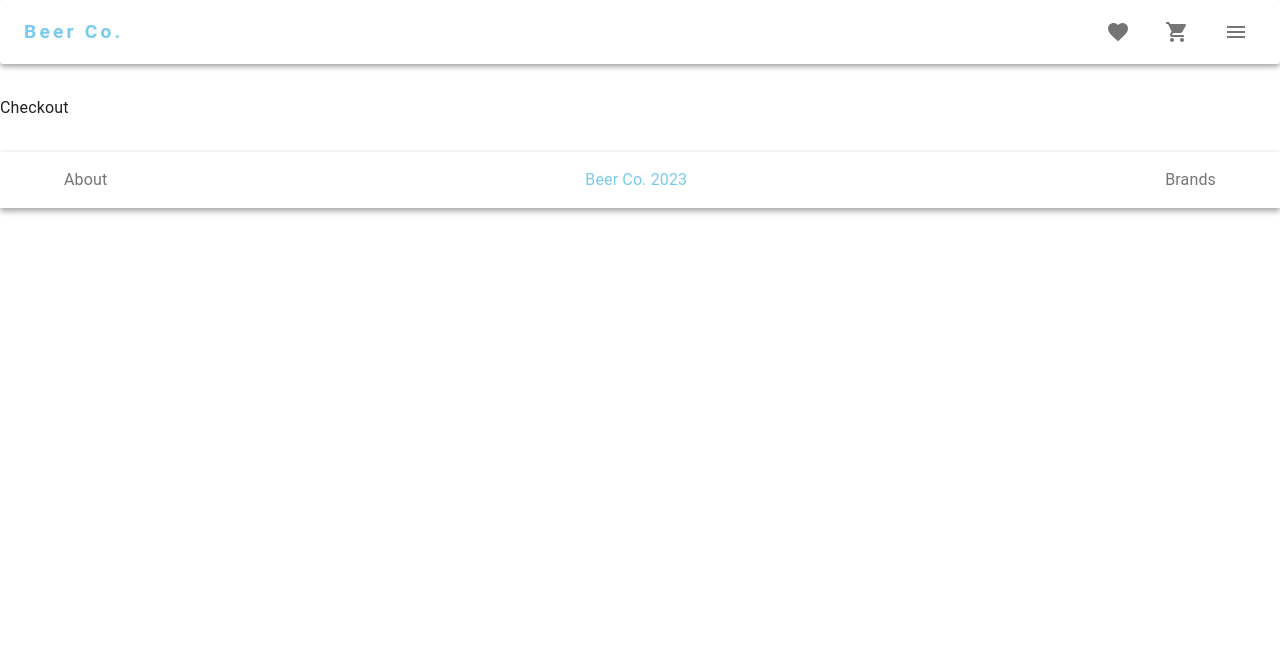
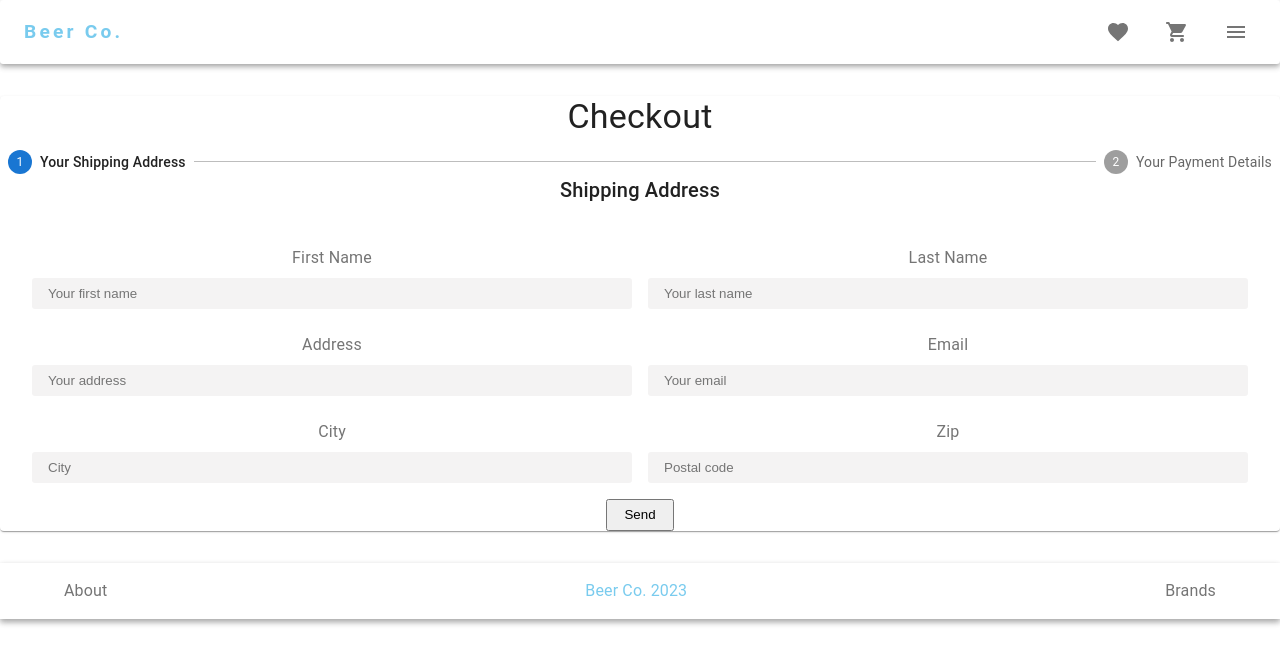
Before and after one commit to delhierroantonio/react-ecommerce, a React (Vite) app: page /checkout in a window 1280 px wide. Shown: the top 664 px of the page. Built offline with nearby package versions, Linux system fonts and the light colour scheme; no server answers.

Commit message:
Create checkout component and start adding the functionality to capture the order data from customer

```diff
--- a/src/App.jsx
+++ b/src/App.jsx
@@ -42,6 +42,7 @@ function App() {
   useEffect(() => {
     fetchProducts();
     fetchCart();
+    console.log(cart);
   }, []);
 
   return (
@@ -50,7 +51,7 @@ function App() {
       <Routes>
         <Route path='/' element={<Products products={products} addToCart={handleAddToCart} />} />
         <Route path='/cart' element={<Cart cart={cart} removeFromCart={handleRemoveFromCart} updateQty={handleUpadateCartQty} emptyCart={handleEmptyCart} />} />
-        <Route path='/checkout' element={<Checkout />} />
+        <Route path='/checkout' element={<Checkout cart={cart} />} />
       </Routes>
       <Footer />
     </BrowserRouter>
--- /dev/null
+++ b/src/components/Checkout/AddressForm/AddressForm.jsx
@@ -0,0 +1,66 @@
+import { useState, useEffect } from "react"
+import { Typography, InputLabel, Select, MenuItem, Button, Grid, CircularProgress } from "@mui/material"
+// import { useForm, FormProvider } from "react-hook-form"
+import { commerce } from "../../../lib/commerce"
+import { Link } from "react-router-dom"
+// css
+import './addressForm.scss'
+
+const AddressForm = () => {
+  const [error, setError] = useState(false);
+
+  // form state
+  const [name, setName] = useState('');
+  const [lastname, setLastname] = useState('');
+  const [address, setAddress] = useState('');
+  const [email, setEmail] = useState('');
+  const [city, setCity] = useState('');
+  const [zip, setZip] = useState('');
+
+  const handleFormSubmit = (e) => {
+    e.preventDefault();
+    if([name, lastname, address, email, city, zip].includes('')) {
+      setError(true);
+      return;
+    }
+    setError(false);
+  }
+
+  return (
+    <>
+      <Typography variant="h6" align="center" gutterBottom>Shipping Address</Typography>
+      {error && <Typography sx={{color: 'white', backgroundColor: '#e17272'}} align="center">Todos los campos son obligatorios</Typography>}
+      <form className="form" onSubmit={handleFormSubmit}>
+        <Grid className="form__container" container justifyContent='center' spacing={2}>
+          <Grid item xs={12} sm={6}>
+            <label htmlFor="name">First Name</label>
+            <input type='text' value={name} id="name" placeholder="Your first name" onChange={(e) => setName(e.target.value)}  />
+          </Grid>
+          <Grid item xs={12} sm={6}>
+            <label htmlFor="lastName">Last Name</label>
+            <input type='text' value={lastname} id="lastName" placeholder="Your last name" onChange={(e) => setLastname(e.target.value)}  />
+          </Grid>
+          <Grid item xs={12} sm={6}>
+            <label htmlFor="address">Address</label>
+            <input type='text' value={address} id="address" placeholder="Your address" onChange={(e) => setAddress(e.target.value)}  />
+          </Grid>
+          <Grid item xs={12} sm={6}>
+            <label htmlFor="email">Email</label>
+            <input type='email' value={email} id="email" placeholder="Your email" onChange={(e) => setEmail(e.target.value)}  />
+          </Grid>
+          <Grid item xs={12} sm={6}>
+            <label htmlFor="city">City</label>
+            <input type='text' value={city} id="city" placeholder="City" onChange={(e) => setCity(e.target.value)}  />
+          </Grid>
+          <Grid item xs={12} sm={6}>
+            <label htmlFor="zip">Zip</label>
+            <input type='text' value={zip} id="zip" placeholder="Postal code" onChange={(e) => setZip(e.target.value)}  />
+          </Grid>
+        </Grid>
+        <button style={{display: 'block', padding: '.4rem 1rem', margin: '1rem auto', cursor: 'pointer'}} type="submit">Send</button>
+      </form>
+    </>
+  )
+}
+
+export default AddressForm
--- /dev/null
+++ b/src/components/Checkout/AddressForm/addressForm.scss
@@ -0,0 +1,26 @@
+.form {
+  // background-color: rgb(226, 255, 245);
+  margin: 2rem 1rem;
+  &__container {
+    display: flex;
+    justify-content: center;
+    align-items: center;
+    flex-direction: column;
+    padding: 0 1rem;
+    label {
+      color: #757575;
+      display: block;
+      text-align: center;
+      margin: .5rem 0;
+    }
+    input {
+      color: #464646;
+      background-color: #f4f3f3;
+      box-sizing: border-box;
+      width: 100%;
+      padding: .5rem 1rem;
+      border: none;
+      border-radius: .2rem;
+    }
+  }
+}
--- a/src/components/Checkout/Checkout.jsx
+++ b/src/components/Checkout/Checkout.jsx
@@ -1,8 +1,63 @@
+import { useState, useEffect } from 'react';
+import { Paper, Stepper, Step, Typography, CircularProgress, Divider, Button, StepLabel } from '@mui/material'
+import { commerce } from '../../lib/commerce';
+import AddressForm from './AddressForm/AddressForm';
+import PaymentForm from './PaymentForm/PaymentForm';
+// import AddressForm from '../AddressForm'
+// import PaymentForm from '../PaymentForm'
+// import { commerce } from '../../../lib/commerce'
+
+const Checkout = ({ cart }) => {
+  const [activeStep, setActiveStep] = useState(0);
+  const [checkoutToken, setCheckoutToken] = useState([]);
+  const steps = ['Your Shipping Address', 'Your Payment Details'];
 
 
-const Checkout = () => {
+  useEffect(() => {
+    if(cart.line_items?.length) {
+      const generateToken = async () => {
+        try {
+          const token = await commerce.checkout.generateToken(cart.id, { type: 'cart' });
+          setCheckoutToken(token);
+          console.log(token);
+        } catch (error) {
+          console.log(error);
+        }
+      }
+      generateToken();
+    }
+  }, [cart]);
+
+  const backStep = () => {
+    setActiveStep((prevStep) => prevStep - 1);
+  }
+
+  const nextStep = () => {
+    setActiveStep((prevStep) => prevStep + 1);
+  }
+
+  const Confirmation = () => (
+    <Typography variant='h4' align='center'>Thanks for your purshase, check your email to see your order details</Typography>
+  )
+
+  const Form = () => activeStep === 0
+  ? <AddressForm />
+  : <PaymentForm />
+
   return (
-    <div>Checkout</div>
+    <main>
+      <Paper>
+        <Typography variant='h4' align='center' gutterBottom>Checkout</Typography>
+        <Stepper activeStep={0}>
+          {steps.map((step) => (
+            <Step key={step}>
+              <StepLabel>{step}</StepLabel>
+            </Step>
+          ))}
+        </Stepper>
+        {activeStep === steps.length ? <Confirmation /> : checkoutToken && <Form />}
+      </Paper>
+    </main>
   )
 }
 
--- /dev/null
+++ b/src/components/Checkout/PaymentForm/PaymentForm.jsx
@@ -0,0 +1,8 @@
+
+const PaymentForm = () => {
+  return (
+    <div>PaymentForm</div>
+  )
+}
+
+export default PaymentForm
```
Also changed, not shown: src/components/Checkout/checkout.scss (added).
